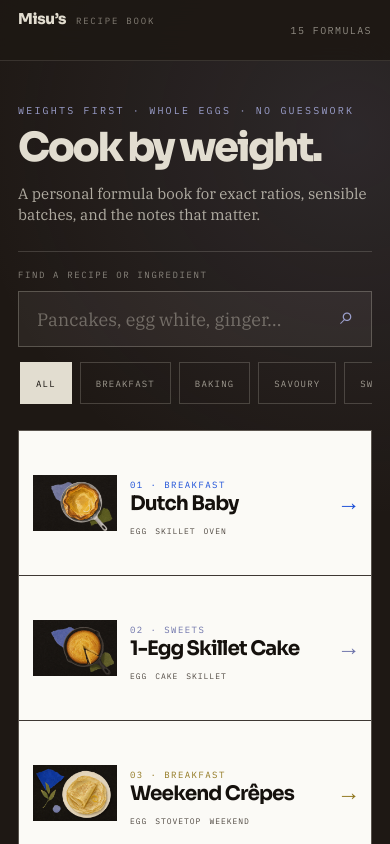
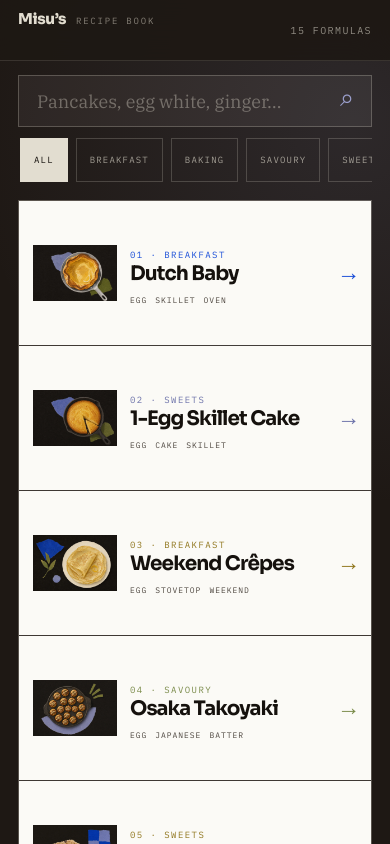
Before and after one commit to thethoughtmechanic/Recipes, a Next.js app: page / in a window 390 px wide. Shown: the top 844 px of the page. Built offline with nearby package versions, Linux system fonts and the light colour scheme.

Commit message:
Prioritize recipes on mobile home

```diff
--- a/app/globals.css
+++ b/app/globals.css
@@ -714,6 +714,52 @@ input:focus-visible {
   text-transform: uppercase;
 }
 
+@media (max-width: 679px) {
+  .home-shell {
+    padding-top: 14px;
+  }
+
+  .hero {
+    display: none;
+  }
+
+  .library-controls {
+    gap: 10px;
+    margin-top: 0;
+    padding-top: 0;
+    border-top: 0;
+  }
+
+  .search-label {
+    position: absolute;
+    width: 1px;
+    height: 1px;
+    margin: -1px;
+    padding: 0;
+    overflow: hidden;
+    clip: rect(0, 0, 0, 0);
+    white-space: nowrap;
+  }
+
+  .search-input {
+    min-height: 52px;
+  }
+
+  .search-mark {
+    bottom: 11px;
+  }
+
+  .filter-chip {
+    min-height: 44px;
+    padding-right: 13px;
+    padding-left: 13px;
+  }
+
+  .recipe-grid {
+    margin-top: 12px;
+  }
+}
+
 @media (min-width: 680px) {
   .hero {
     display: grid;
```
